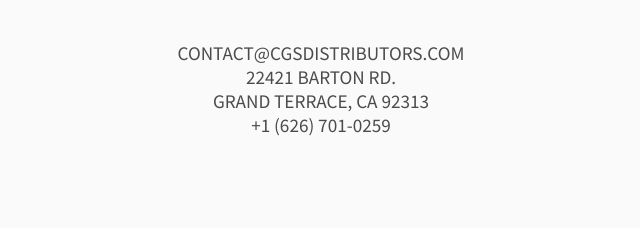
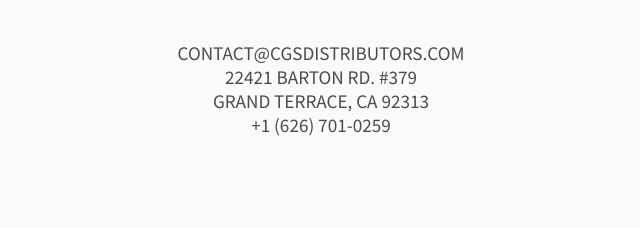
Before and after one commit to ichigomiruku/cgs_dist, a plain HTML site: page index.html in a window 1280 px wide. Shown: the part 1351-1579 px from the top of the page, 319-959 px from the left. Drawn offline with Linux system fonts and the light colour scheme.

Commit message:
Update index.html

```diff
--- a/index.html
+++ b/index.html
@@ -77,7 +77,7 @@ Released   : 20140315
 				<span class="byline">
 				</span>
 				<h3>contact@cgsdistributors.com<br>
-					22421 Barton Rd.<br> Grand Terrace, CA 92313<br>
+					22421 Barton Rd. #379<br> Grand Terrace, CA 92313<br>
 						+1 (626) 701-0259</h3>
 			</div>
 		</div>
```
